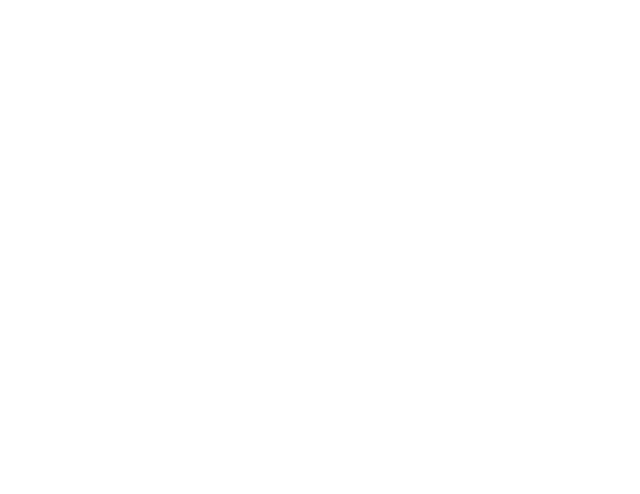
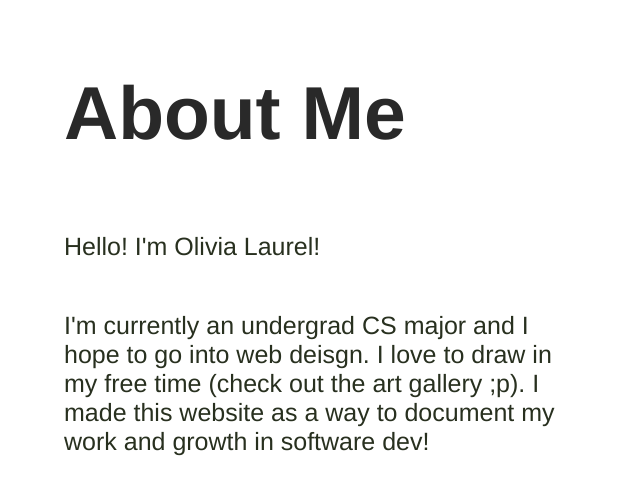
Before and after one commit to livlaurel/personalwebsite, a React (Create React App) app: page /about in a window 1280 px wide. Before the commit this address had no page. Shown: the top 494 px of the page, without its empty margins (0-640 px from the left). Built offline with nearby package versions, Linux system fonts and the light colour scheme.

Commit message:
about me page

```diff
--- a/src/App.tsx
+++ b/src/App.tsx
@@ -2,6 +2,7 @@
 import Home from './Home';
 import Gallery from './gallery/gallery';
 import ImageDetail from './gallery/picture';
+import About from './about/about';
 
 function App() {
   return (
@@ -10,6 +11,7 @@
         <Route path="/" element={<Home />} />
         <Route path="/gallery" element={<Gallery />} />
         <Route path="/gallery/:id" element={<ImageDetail />} />
+        <Route path="/about" element={<About />} />
       </Routes>
     </Router>
   );
--- a/src/about/about.css
+++ b/src/about/about.css
@@ -0,0 +1,21 @@
+.about-container {
+  font-family: Helvetica, sans-serif;
+  display: flex;
+  flex-direction: column;
+  align-items: left;
+  justify-content: left;
+  padding: 20px;
+  text-align: left;
+  width: 90vw;
+}
+
+.about-container h1 {
+  font-size: 75px;
+  color: #292929;
+}
+
+.about-container p {
+  font-size: 25px;
+  color: #28301f;
+  max-width: 500px;
+}
--- a/src/about/about.tsx
+++ b/src/about/about.tsx
@@ -0,0 +1,14 @@
+import React from 'react';
+import './about.css';
+
+const About: React.FC = () => {
+  return (
+    <div className="about-container">
+      <h1>About Me</h1>
+      <p>Hello! I'm Olivia Laurel!</p>
+      <p>I'm currently an undergrad CS major and I hope to go into web deisgn. I love to draw in my free time (check out the art gallery ;p). I made this website as a way to document my work and growth in software dev!</p>
+    </div>
+  );
+};
+
+export default About;
```
